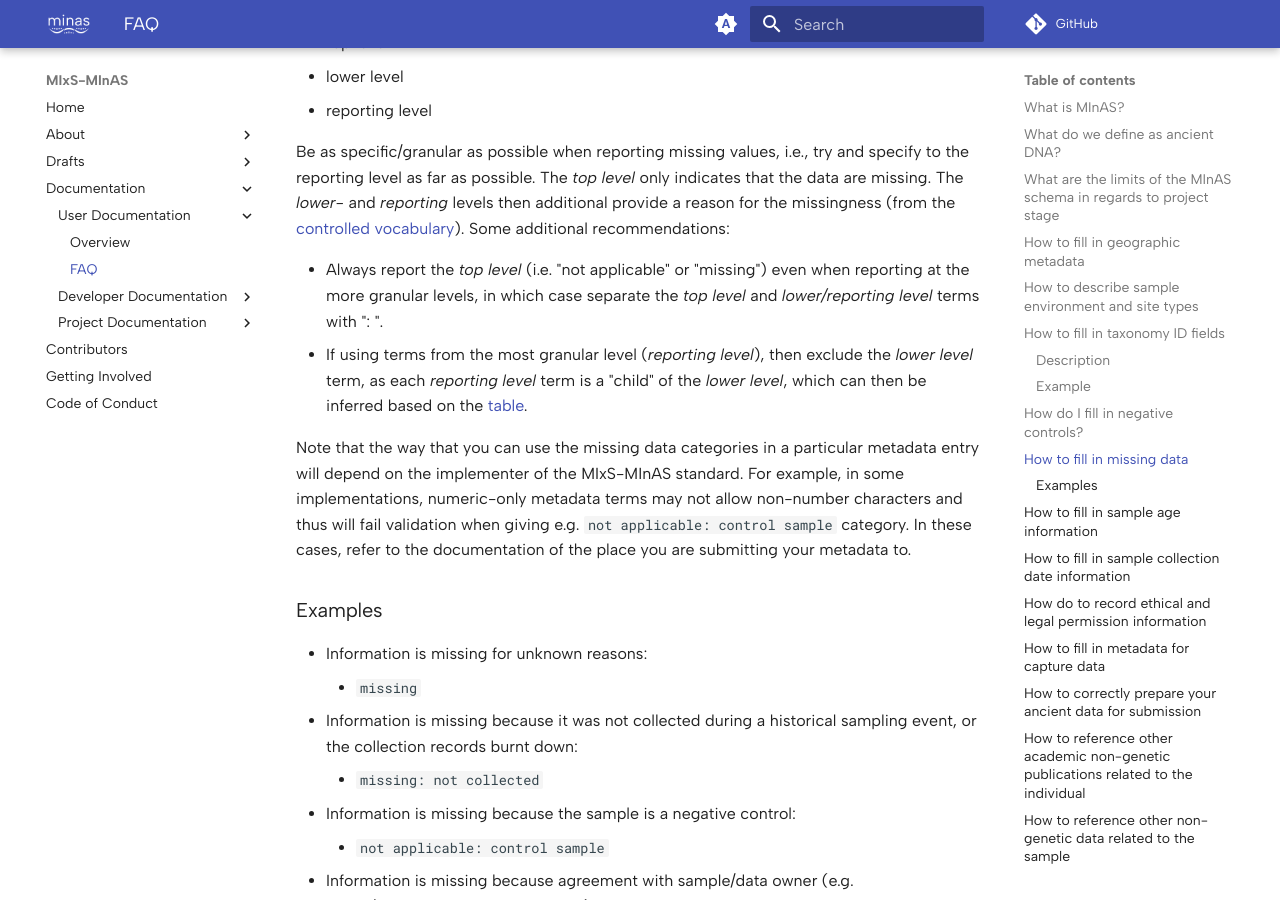
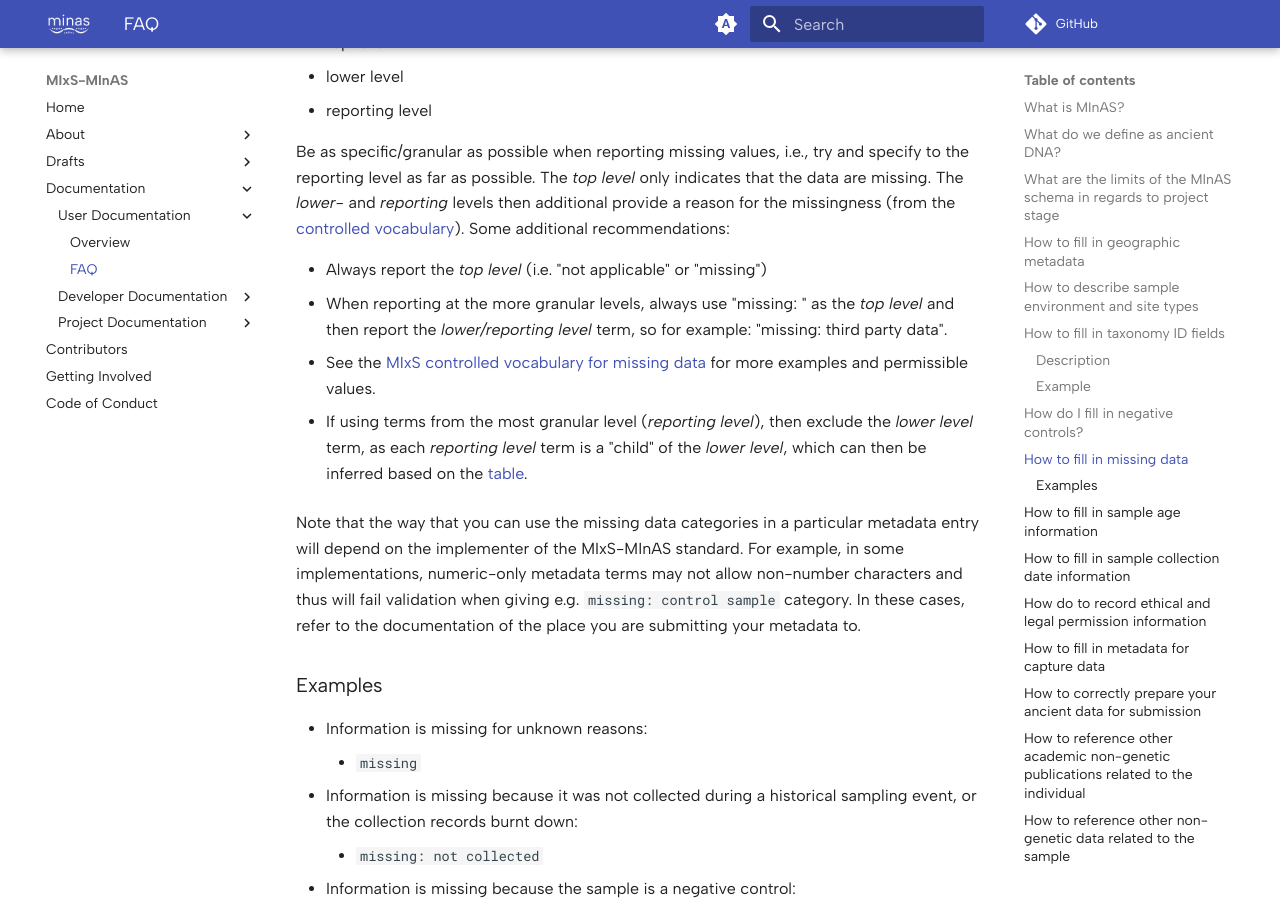
Before and after one commit to MIxS-MInAS/MIxS-MInAS.github.io, an MkDocs documentation site: the page built from docs/documentation/user-documentation/faq.md, in a window 1280 px wide and 900 px high, scrolled down 4344 px. Built offline with MkDocs 1.6.1 and Material for MkDocs 9.7.7, drawn with Linux system fonts in a browser that asks for light colours; comment, search, counter and statistics services are not loaded.

Commit message:
Apply suggestions from code review
Co-authored-by: Deon de Jager <dejager4@gmail.com>

```diff
--- a/docs/documentation/user-documentation/faq.md
+++ b/docs/documentation/user-documentation/faq.md
@@ -140,11 +140,14 @@ Be as specific/granular as possible when reporting missing values, i.e., try and
 The _top level_ only indicates that the data are missing. The _lower-_ and _reporting_ levels then additional provide a reason for the missingness (from the [controlled vocabulary](https://www.insdc.org/technical-specifications/missing-value-reporting/)).
 Some additional recommendations:
 
-- Always report the _top level_ (i.e. "not applicable" or "missing") even when reporting at the more granular levels, in which case separate the _top level_ and _lower/reporting level_ terms with ": ".
+- Always report the _top level_ (i.e. "not applicable" or "missing")
+- When reporting at the more granular levels, always use "missing: " as the _top level_ and then report the _lower/reporting level_ term, so for example: "missing: third party data".
+- See the [MIxS controlled vocabulary for missing data](https://genomicsstandardsconsortium.github.io/mixs/InsdcMissingValueEnum/) for more examples and permissible values.
+
 - If using terms from the most granular level (_reporting level_), then exclude the _lower level_ term, as each _reporting level_ term is a "child" of the _lower level_, which can then be inferred based on the [table](https://www.insdc.org/technical-specifications/missing-value-reporting/).
 
 Note that the way that you can use the missing data categories in a particular metadata entry will depend on the implementer of the MIxS-MInAS standard.
-For example, in some implementations, numeric-only metadata terms may not allow non-number characters and thus will fail validation when giving e.g. `not applicable: control sample` category.
+For example, in some implementations, numeric-only metadata terms may not allow non-number characters and thus will fail validation when giving e.g. `missing: control sample` category.
 In these cases, refer to the documentation of the place you are submitting your metadata to.
 
 ### Examples
```
